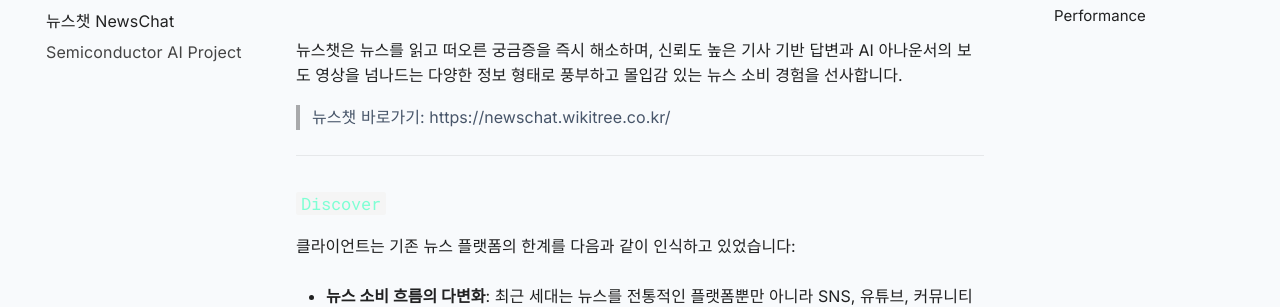
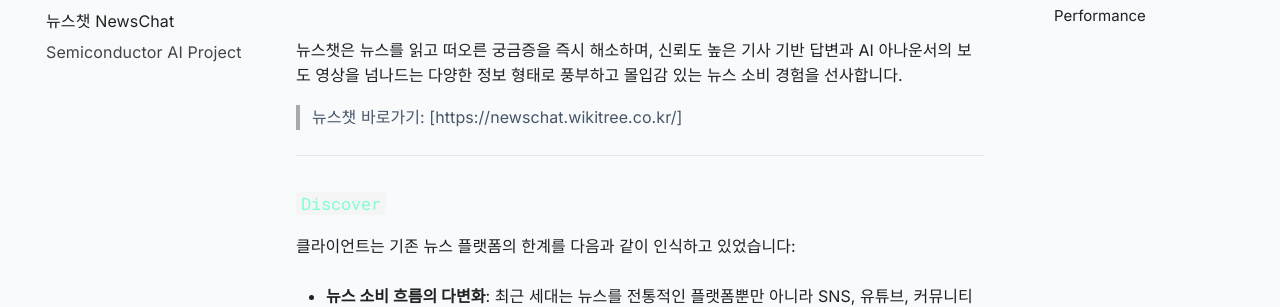
Before and after one commit to panomix/panomix, an MkDocs documentation site: the page built from docs/clients/newschat/newschat.md, in a window 1280 px wide and 900 px high. Shown: the part 211-518 px from the top of the window. Built offline with MkDocs 1.6.1 and Material for MkDocs 9.7.7, drawn with Linux system fonts in a browser that asks for light colours; comment, search, counter and statistics services are not loaded.

```diff
--- a/docs/clients/newschat/newschat.md
+++ b/docs/clients/newschat/newschat.md
@@ -3,7 +3,7 @@
 뉴스챗은 뉴스를 읽고 떠오른 궁금증을 즉시 해소하며,
 신뢰도 높은 기사 기반 답변과 AI 아나운서의 보도 영상을 넘나드는 다양한 정보 형태로 풍부하고 몰입감 있는 뉴스 소비 경험을 선사합니다.
 
->뉴스챗 바로가기: https://newschat.wikitree.co.kr/
+>뉴스챗 바로가기: [https://newschat.wikitree.co.kr/]
 
 ---
 ### <code style="color : aquamarine">Discover</code>
```
